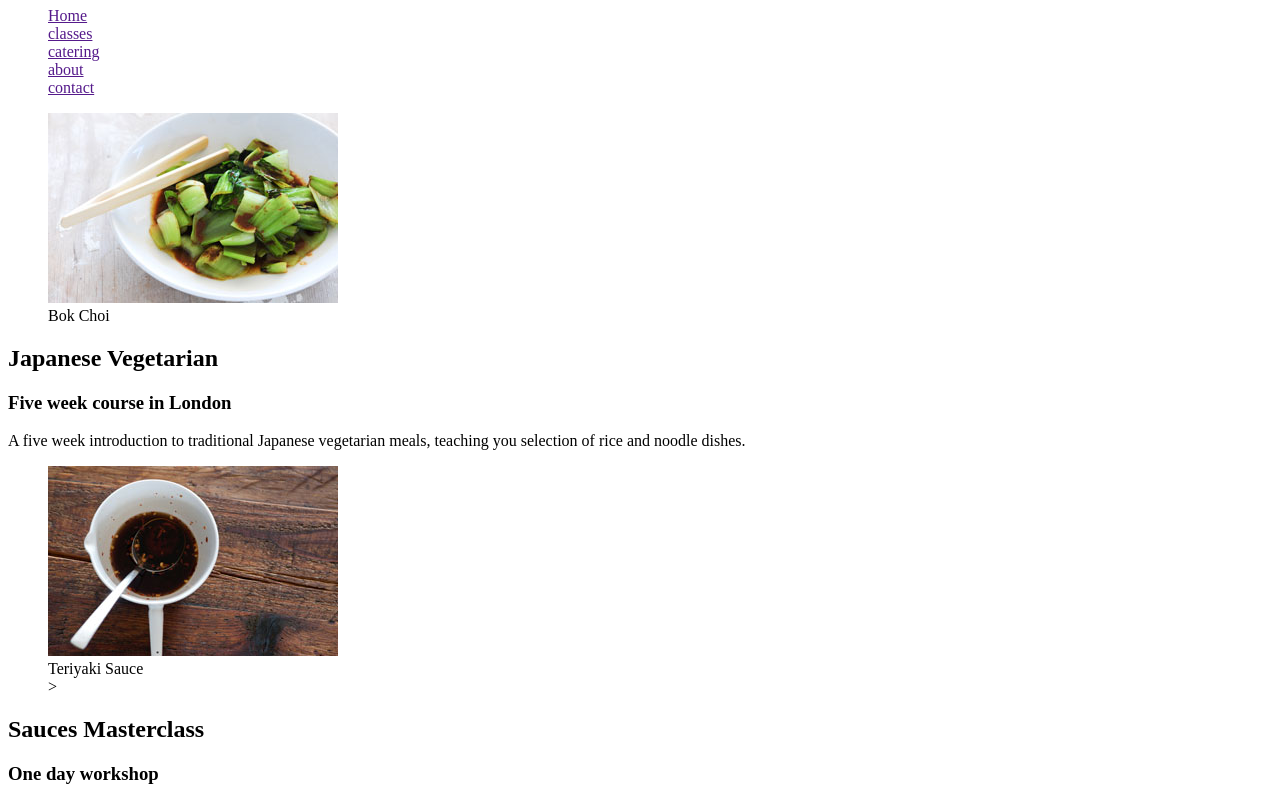
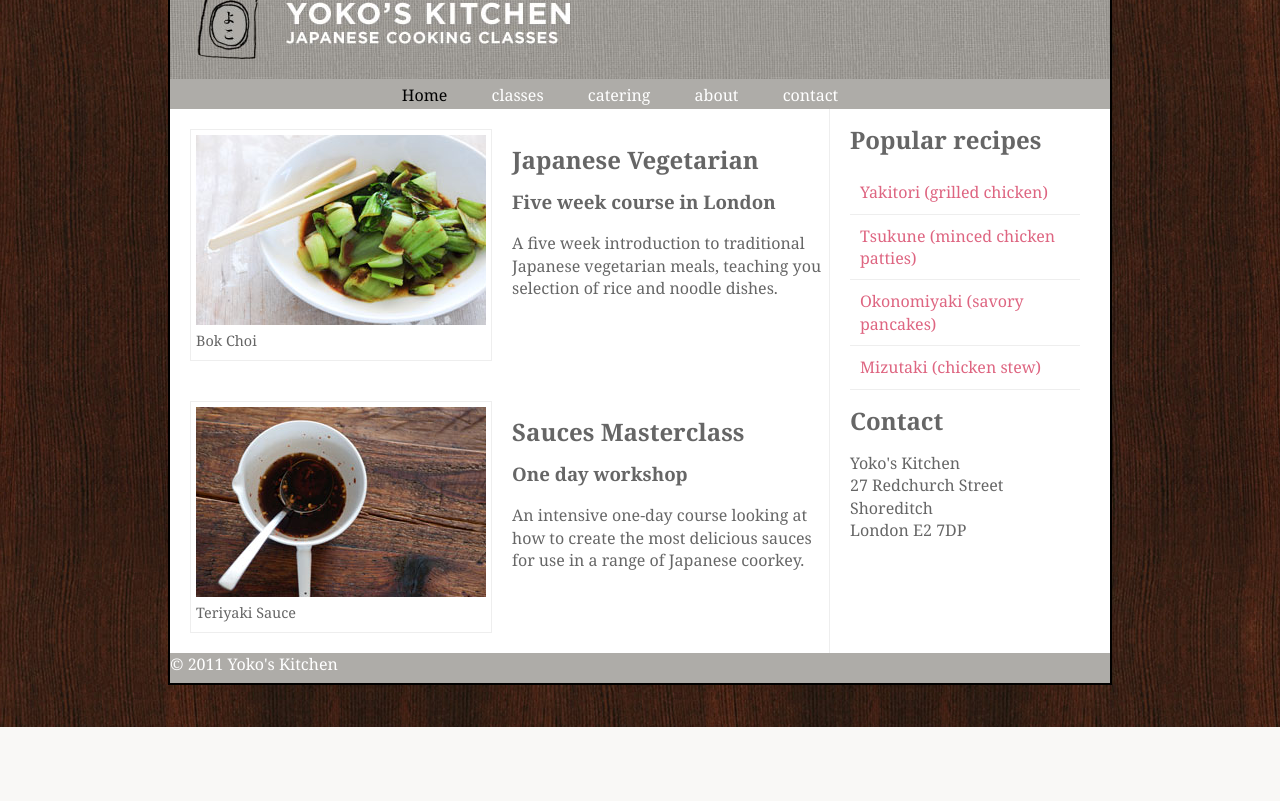
Before and after one commit to Darknight0188/test, a plain HTML site: page home.html in a window 1280 px wide. Shown: the part 73-874 px from the top of the page. After the commit the page ends 800 px from the top, so only its background shows below. Drawn offline with Linux system fonts and the light colour scheme.

Commit message:
100% finish

```diff
--- a/home.css
+++ b/home.css
@@ -1,3 +1,103 @@
-li{
-    list-style: none;
+
+header,section,footer,aside,nav,
+article,figure,figcaption{
+    display: block;
 }
+
+body {
+    color: #666666;
+    background-color: #f9f8f6 ;
+    background-image: url(images/dark-wood.jpg);
+    background-position: center;
+    font-family: Georgia, 'Times New Roman', Times, serif;
+    line-height: 1.4em;
+    margin: 0px;
+}
+.wrapper{
+    width: 940px;
+    margin: 20px auto 20px auto;
+    border: 2px solid #000000;
+    background-color: #fff;
+}
+header{
+    height: 160px;
+    background-image: url(images/header.jpg);
+}
+h1{
+    text-indent: -9999px;
+    width: 940px;
+    height: 130px;
+    margin: 0;
+}
+nav,footer{
+    clear: both;
+    color: #fff;
+    background-color: #aeaca8;
+    height: 30px;
+}
+nav ul {
+    margin: 0px;
+    padding: 5px 0px 5px 0px;
+    text-align: center;
+}
+nav li {
+    display: inline;
+    margin-right: 40px;
+}
+nav li a{
+    color: #fff;
+    text-decoration: none;
+}
+nav li a:hover, nav li a.current{
+    color: #000000;
+}
+
+section.courses {
+    float: left;
+    border-right: 1px solid #eeeeee;
+    width: 659px;
+}
+
+article {
+    clear: both;
+    overflow: auto;
+    width: 100%;
+}
+
+hgroup {
+    margin-top: 40px;
+}
+
+figure{
+    float: left;
+    width: 290px;
+    height: 220px;
+    padding: 5px;
+    margin: 20px;
+    border: 1px solid #eeeeee;
+}
+
+figcaption{
+    font-size: 90%;
+    text-align: left;
+}
+aside{
+    width: 230px;
+    float: left;
+    padding: 0px 0px 0px 20px;
+}
+
+aside section a {
+    display: block;
+    padding: 10px;
+    border-bottom: 1px solid #eeeeee;
+}
+aside section a:hover {
+    color: #985d6a;
+    background-color: #efefef;
+}
+
+a{
+    color: #de6581;
+    text-decoration: none;
+}
--- a/home.html
+++ b/home.html
@@ -37,7 +37,7 @@
             <article>
                 <figure>
                     <img src="images/teriyaki.jpg" alt="Bok Choi">
-                    <figcaption>Teriyaki Sauce</figcaption>>
+                    <figcaption>Teriyaki Sauce</figcaption>
                 </figure>
                 <hgroup>
                     <h2>Sauces Masterclass</h2>
@@ -66,7 +66,7 @@
             </section>
         </aside>
         <footer>
-            @ 2011 Yoko's Kitchen
+            &copy; 2011 Yoko's Kitchen
         </footer>
     </div>
 </body>
```
